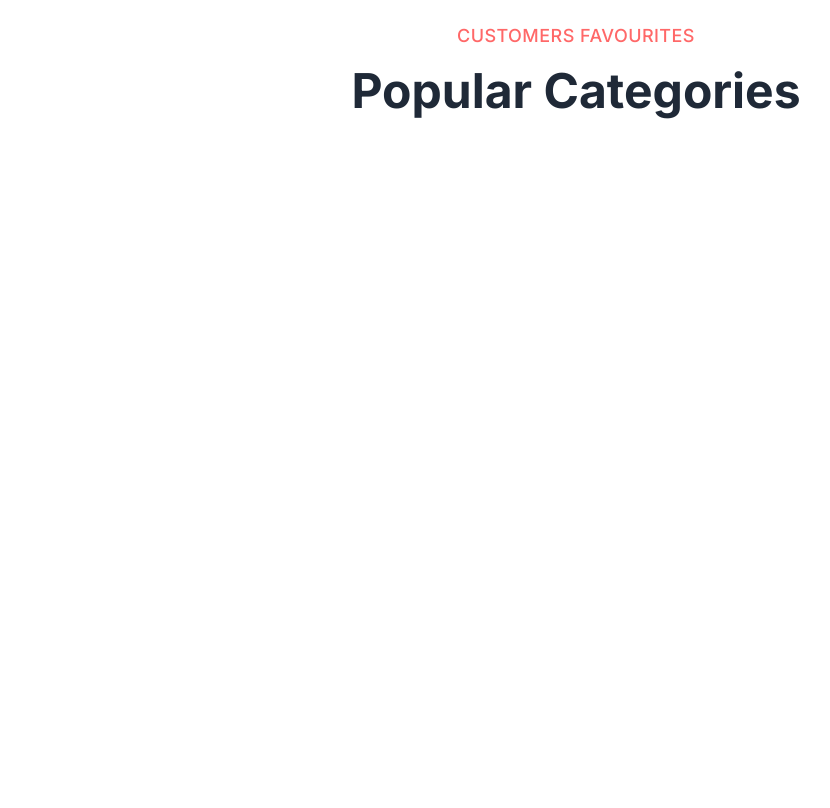
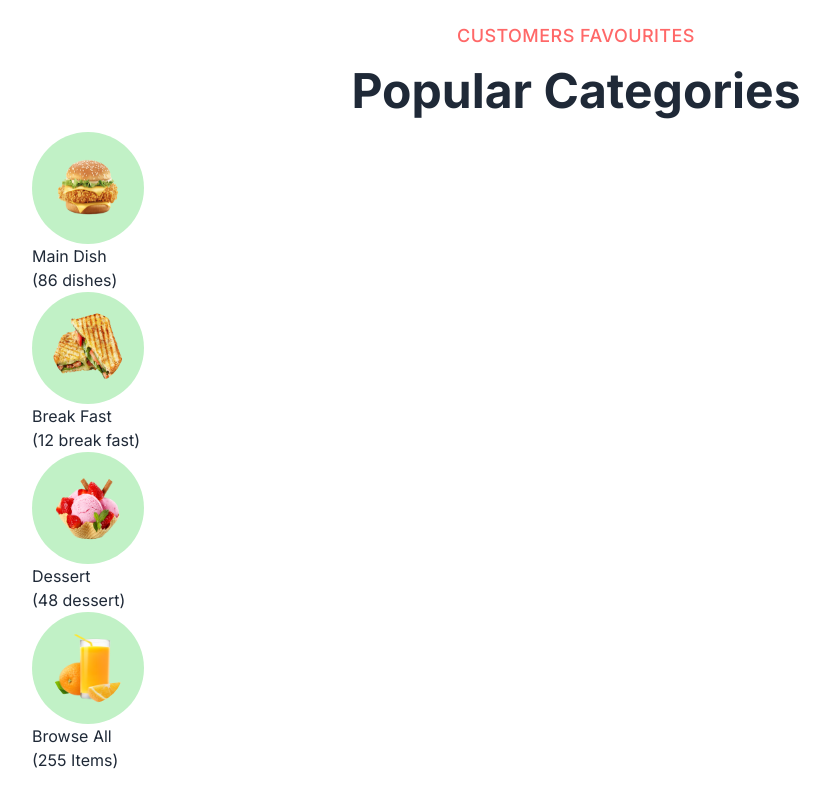
Before and after one commit to HossainRafi/Foodi, a React (Vite) app in the folder foodi-client/: page / in a window 1280 px wide. Shown: the part 720-1528 px from the top of the page, without its empty margins (64-894 px from the left). Before the commit the page ends 916 px from the top, so only its background shows below. Built offline with nearby package versions, Linux system fonts and the light colour scheme.

Commit message:
get items data

```diff
--- a/foodi-client/src/pages/home/Categories.jsx
+++ b/foodi-client/src/pages/home/Categories.jsx
@@ -4,25 +4,25 @@ export const Categories = () => {
     {
       id: 1,
       title: "Main Dish",
-      despriction: "(86 dishes)",
+      desc: "(86 dishes)",
       image: "/images/home/category/img1.png",
     },
     {
       id: 2,
       title: "Break Fast",
-      despriction: "(12 break fast)",
+      desc: "(12 break fast)",
       image: "/images/home/category/img2.png",
     },
     {
       id: 3,
       title: "Dessert",
-      despriction: "(48 dessert)",
+      desc: "(48 dessert)",
       image: "/images/home/category/img3.png",
     },
     {
       id: 4,
       title: "Browse All",
-      despriction: "(255 Items)",
+      desc: "(255 Items)",
       image: "/images/home/category/img4.png",
     },
   ];
@@ -35,7 +35,22 @@ export const Categories = () => {
       </div>
 
       {/* card section */}
-      <div></div>
+      <div>
+        {categoryItems.map((item, index) => (
+          <div key={index}>
+            <div>
+              <img
+                src={item.image}
+                className="bg-[#C1F1C6] p-5 rounded-full w-28 h-28"
+              />
+            </div>
+            <div>
+              <h5>{item.title}</h5>
+              <p>{item.desc}</p>
+            </div>
+          </div>
+        ))}
+      </div>
     </section>
   );
 };
```
